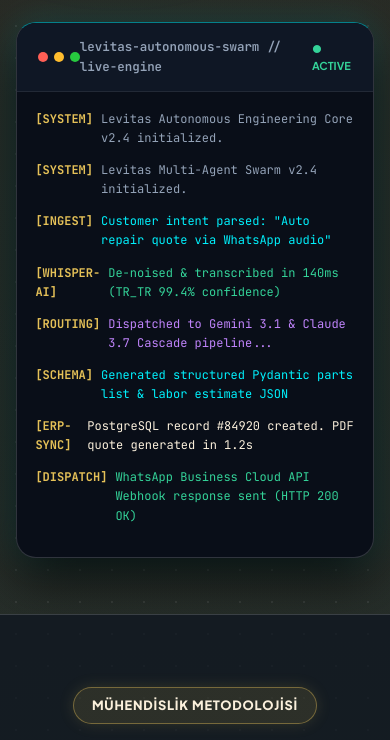
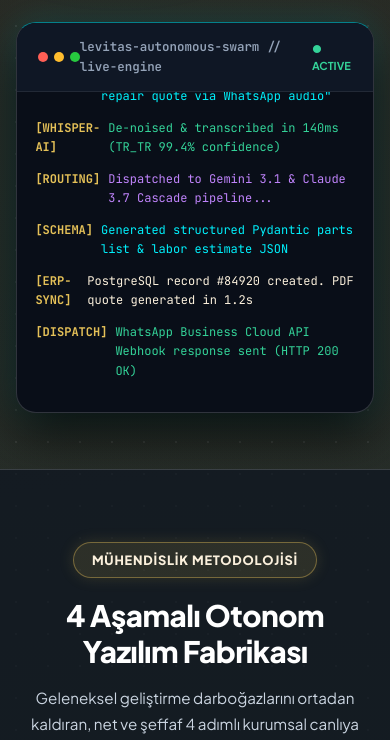
Before and after one commit to mrtgurpinar-ops/levitas-enterprise, a FastAPI app: page / in a window 390 px wide. Shown: the part 918-1658 px from the top of the page. Run offline with FastAPI, Linux system fonts and the light colour scheme.

Commit message:
fix(mobile): resolve auto-scroll jump with fixed terminal height and scroll containment (v7.44.0)

```diff
--- a/main.py
+++ b/main.py
@@ -70,7 +70,7 @@ except Exception as e:
     templates = None
 
 # App configuration
-VERSION = "v7.43.0"
+VERSION = "v7.44.0"
 WHATSAPP_PHONE = os.environ.get("WHATSAPP_PHONE", "905555105635")
 CONTACT_EMAIL = os.environ.get("CONTACT_EMAIL", "mrtgurpinar@gmail.com")
 ADMIN_KEY = os.environ.get("ADMIN_KEY", "levitas2026")
--- a/models.py
+++ b/models.py
@@ -2,7 +2,10 @@ from datetime import datetime
 from typing import Optional, List
 from sqlalchemy import Column, Integer, String, Text, DateTime, Boolean, JSON
 from pydantic import BaseModel, EmailStr, Field
-from database import Base
+try:
+    from database import Base
+except ModuleNotFoundError:
+    from projects.levitas_enterprise.database import Base
 
 # SQLAlchemy Database Model
 class Inquiry(Base):
--- a/static/css/style.css
+++ b/static/css/style.css
@@ -522,10 +522,24 @@ a {
   font-family: 'JetBrains Mono', monospace;
   font-size: 0.84rem;
   line-height: 1.75;
-  min-height: 390px;
+  height: 400px;
+  min-height: 400px;
+  max-height: 400px;
+  overflow-y: auto;
+  overscroll-behavior: contain;
   display: flex;
   flex-direction: column;
-  justify-content: space-between;
+}
+
+.terminal-body::-webkit-scrollbar {
+  width: 4px;
+}
+.terminal-body::-webkit-scrollbar-track {
+  background: rgba(0, 0, 0, 0.2);
+}
+.terminal-body::-webkit-scrollbar-thumb {
+  background: rgba(229, 193, 88, 0.3);
+  border-radius: 4px;
 }
 
 .t-line {
@@ -1255,7 +1269,11 @@ a {
   }
 
   .terminal-body {
-    min-height: 270px;
+    height: 320px;
+    min-height: 320px;
+    max-height: 320px;
+    overflow-y: auto;
+    overscroll-behavior: contain;
     padding: 1.15rem;
     font-size: 0.75rem;
     line-height: 1.6;
--- a/static/js/app.js
+++ b/static/js/app.js
@@ -63,6 +63,7 @@ function initLiveTerminal() {
             <span class="t-text muted">Pipeline auto-optimized. Listening for next event...</span>
           </div>
         `;
+        terminalBody.scrollTop = 0;
         lineIndex = 0;
         timerId = setTimeout(addTerminalLine, 1200);
       }, 3500);
```
